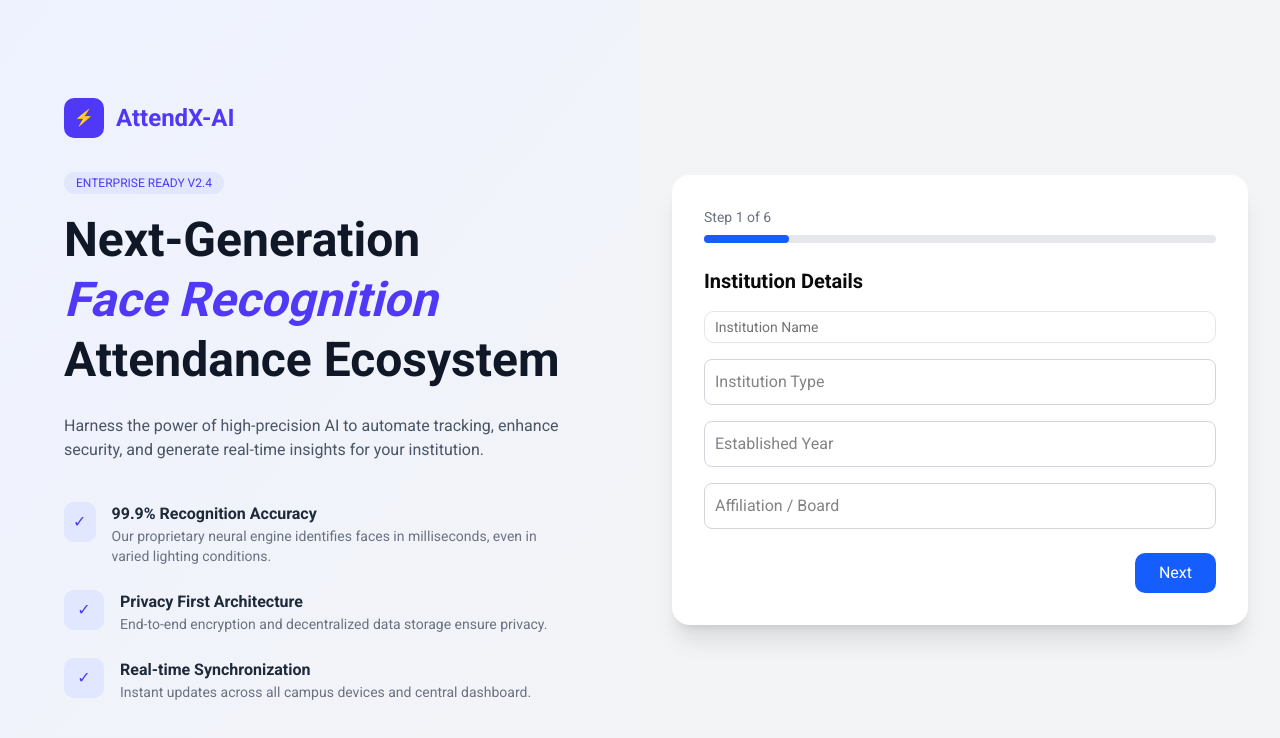
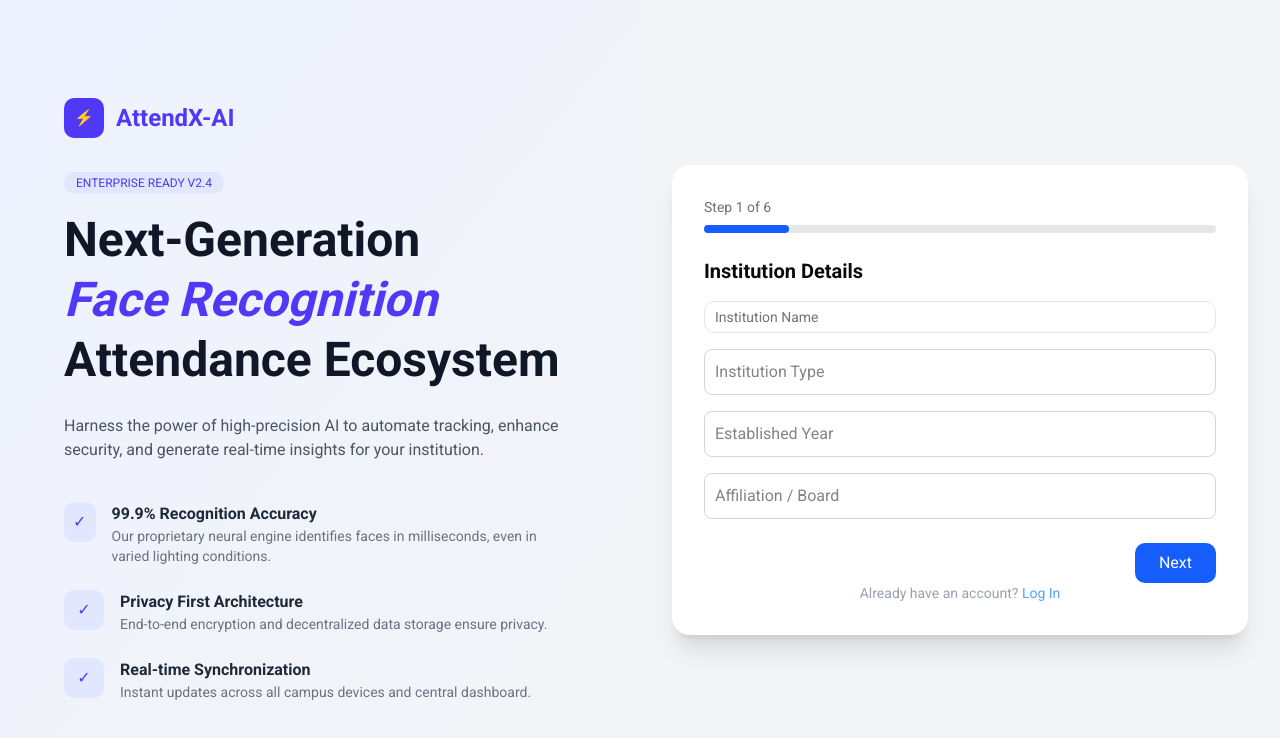
Before and after one commit to hemantgupta98/AttendX-AI, a Next.js app in the folder client/: page /src/admin/auth in a window 1280 px wide. Shown: the top 738 px of the page. Built offline with nearby package versions, Linux system fonts and the light colour scheme.

Commit message:
update routing

```diff
--- a/client/app/src/SignupOption/page.tsx
+++ b/client/app/src/SignupOption/page.tsx
@@ -20,7 +20,10 @@ const RoleSelection = () => {
 
         {/* Buttons */}
         <div className="flex flex-col gap-4">
-          <button className="bg-blue-600 cursor-pointer hover:bg-blue-700 text-white font-semibold py-3 rounded-lg shadow-md hover:shadow-xl transition-all duration-300 transform hover:scale-105">
+          <button
+            onClick={() => router.push("/src/admin/auth")}
+            className="bg-blue-600 cursor-pointer hover:bg-blue-700 text-white font-semibold py-3 rounded-lg shadow-md hover:shadow-xl transition-all duration-300 transform hover:scale-105"
+          >
             As Admin
           </button>
 
--- a/client/app/src/admin/auth/page.tsx
+++ b/client/app/src/admin/auth/page.tsx
@@ -158,6 +158,11 @@ export default function Home() {
               </button>
             )}
           </div>
+
+          <p className=" text-gray-400 text-sm text-center">
+            Already have an account?{" "}
+            <span className=" text-blue-400 cursor-pointer"> Log In</span>
+          </p>
         </div>
 
         <style jsx>{`
```
